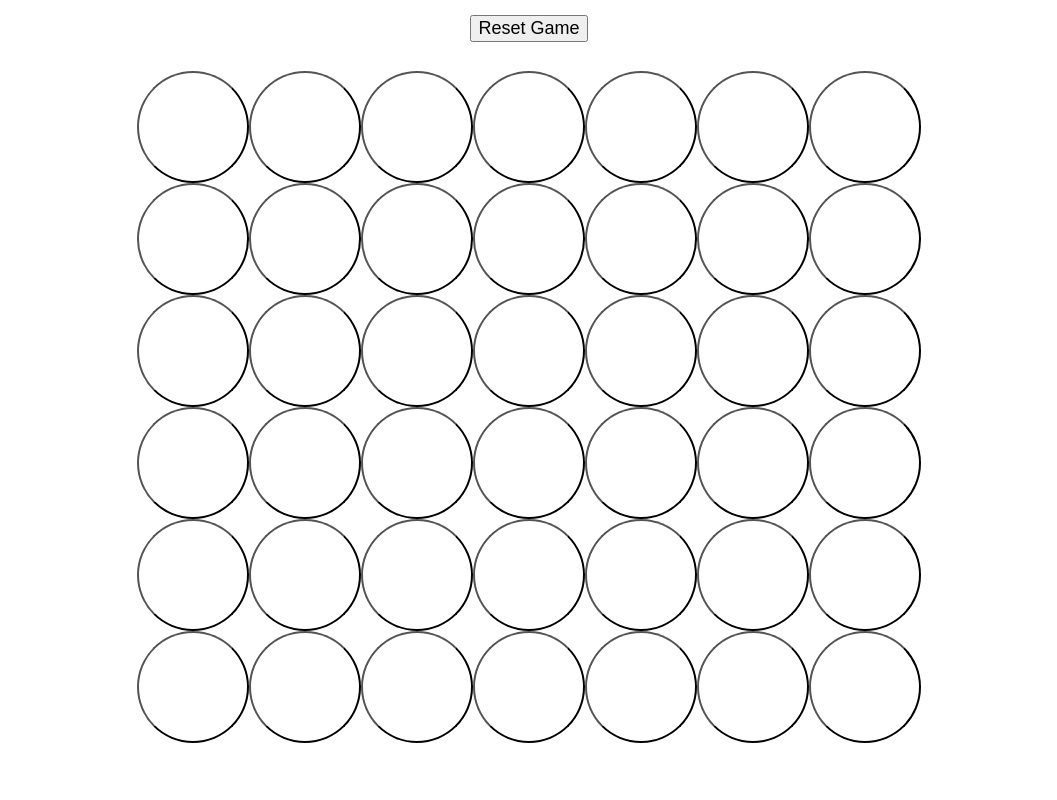
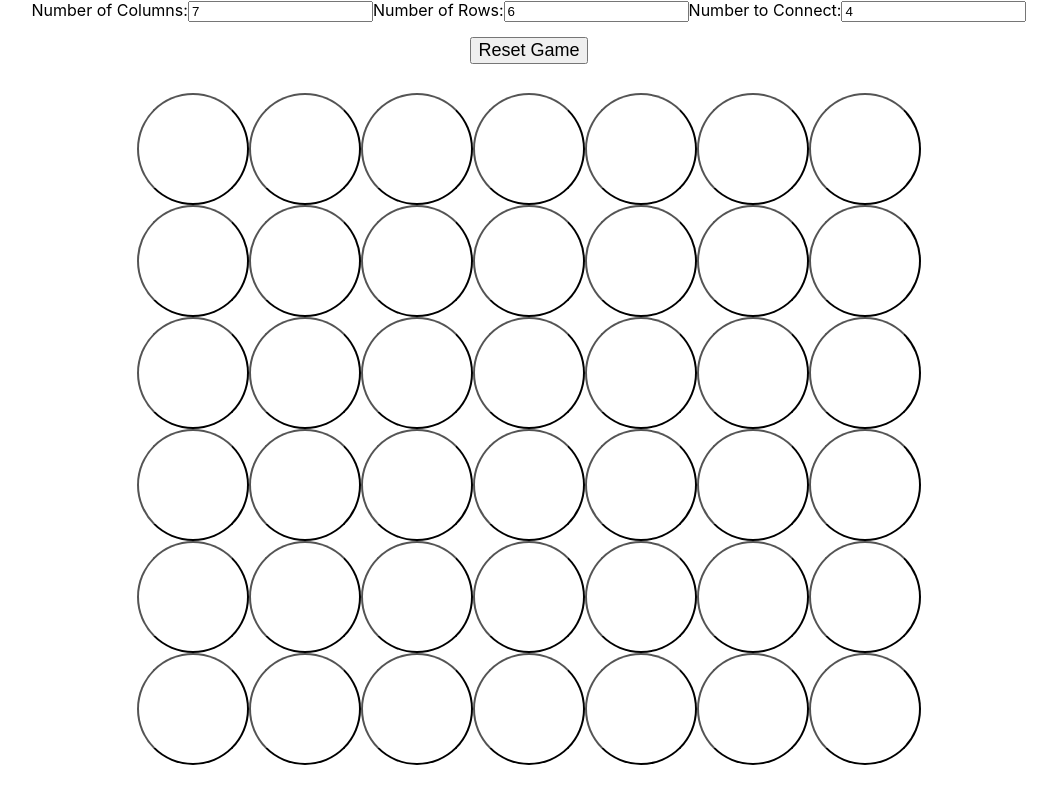
Before and after one commit to srichardson-scottlogic/connect-four, a React (Create React App) app: page / in a window 1280 px wide. Shown: the whole page, without its empty margins (111-1168 px from the left). Built offline with nearby package versions, Linux system fonts and the light colour scheme.

Commit message:
Add initial game customisation

```diff
--- /dev/null
+++ b/src/CustomisedGame/CustomisedGame.css
@@ -0,0 +1,4 @@
+.customiseGame {
+    display: flex;
+    justify-content: center;
+}
--- /dev/null
+++ b/src/CustomisedGame/CustomisedGame.jsx
@@ -0,0 +1,44 @@
+import "./CustomisedGame.css";
+import { useState } from "react";
+import Game from "../Game/Game";
+
+export default function CustomisedGame() {
+    const [numberOfColumns, setNumberOfColumns] = useState('7');
+    const [numberOfRows, setNumberOfRows] = useState('6');
+    const [connectNumber, setConnectNumber] = useState('4');
+    const numberOfColumnsAsNumber = Number(numberOfColumns);
+    const numberOfRowsAsNumber = Number(numberOfRows);
+    const connectNumberAsNumber = Number(connectNumber);
+
+    return (
+        <>
+            <div className="customiseGame">
+                <label>
+                    Number of Columns:
+                    <input
+                        value={numberOfColumns}
+                        onChange={e => setNumberOfColumns(e.target.value)}
+                        name="numberOfColumns"
+                    />
+                </label>
+                <label>
+                    Number of Rows:
+                    <input
+                        value={numberOfRows}
+                        onChange={e => setNumberOfRows(e.target.value)}
+                        name="numberofRows"
+                    />
+                </label>
+                <label>
+                    Number to Connect:
+                    <input
+                        value={connectNumber}
+                        onChange={e => setConnectNumber(e.target.value)}
+                        name="connectNumber"
+                    />
+                </label>
+            </div>
+            <Game numberOfColumns={numberOfColumnsAsNumber} numberOfRows={numberOfRowsAsNumber} connectNumber={connectNumberAsNumber} />
+        </>
+    );
+}
--- a/src/Game/Game.jsx
+++ b/src/Game/Game.jsx
@@ -3,10 +3,7 @@ import { useState } from 'react';
 import Board from "../Board/Board";
 import ResetButton from "../ResetButton/ResetButton";
 
-export default function Game() {
-    const numberOfColumns = 7;
-    const numberOfRows = 6;
-    const connectNumber = 4;
+export default function Game({ numberOfColumns, numberOfRows, connectNumber }) {
     const emptyBoard = new Array(numberOfColumns).fill(0).map(() => new Array(numberOfRows).fill("White"));
     const [squares, setSquares] = useState(emptyBoard);
     const [redIsNext, setRedIsNext] = useState(true);
--- a/src/index.js
+++ b/src/index.jsx
@@ -2,12 +2,12 @@ import React from 'react';
 import ReactDOM from 'react-dom/client';
 import './index.css';
 import reportWebVitals from './reportWebVitals';
-import Game from './Game/Game';
+import CustomisedGame from './CustomisedGame/CustomisedGame';
 
 const root = ReactDOM.createRoot(document.getElementById('root'));
 root.render(
   <React.StrictMode>
-    <Game />
+    <CustomisedGame />
   </React.StrictMode>
 );
 
```
